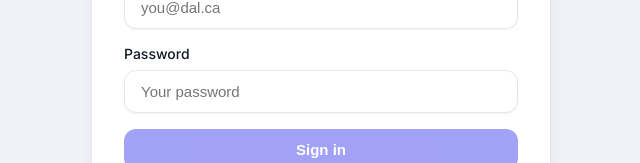
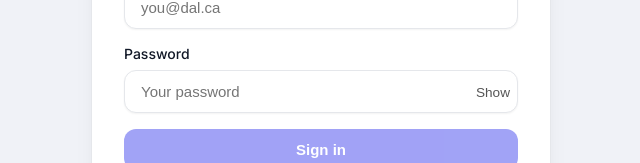
Before and after one commit to VijayPuttarevaiah/recalibrate, a React (Vite) app in the folder frontend/: page /login in a window 1280 px wide. Shown: the part 341-504 px from the top of the page, without its empty margins (319-959 px from the left). Built offline with nearby package versions, Linux system fonts and the light colour scheme.

Commit message:
GREEN: Implement show/hide password toggle on Login page

```diff
--- a/frontend/src/pages/Login.jsx
+++ b/frontend/src/pages/Login.jsx
@@ -13,6 +13,18 @@ import { use_auth } from "../hooks/use_auth.js";
 // Decoupled API Service: Allows switching between Mock and Real endpoints.
 const AuthApi = create_auth_api();
 
+const passwordToggleStyle = {
+  position: "absolute",
+  right: "0.5rem",
+  top: "50%",
+  transform: "translateY(-50%)",
+  background: "none",
+  border: "none",
+  cursor: "pointer",
+  fontSize: "0.85rem",
+  color: "#555",
+};
+
 export default function Login() {
   /**
    * use_auth: Custom hook to interact with the global AuthContext.
@@ -27,6 +39,7 @@ export default function Login() {
   const [password, setPassword] = useState("");
   const [error, setError] = useState("");
   const [loading, setLoading] = useState(false);
+  const [showPassword, setShowPassword] = useState(false);
 
   /**
    * redirect_to: Handles post-login navigation.
@@ -101,14 +114,25 @@ export default function Login() {
         {/* Security Credential Entry */}
         <label className="Field">
           <span className="FieldLabel">Password</span>
+          <div style={{ position: "relative" }}>
             <input
               className="Input"
-            type="password"
+              type={showPassword ? "text" : "password"}
               value={password}
               onChange={(e) => setPassword(e.target.value)}
               placeholder="Your password"
               autoComplete="current-password"
+              style={{ paddingRight: "3.5rem" }}
             />
+            <button
+              type="button"
+              onClick={() => setShowPassword((prev) => !prev)}
+              aria-label={showPassword ? "Hide password" : "Show password"}
+              style={passwordToggleStyle}
+            >
+              {showPassword ? "Hide" : "Show"}
+            </button>
+          </div>
         </label>
 
         {/* UI Feedback Area */}
```
Lines whose indentation alone changed are shown as unchanged.
